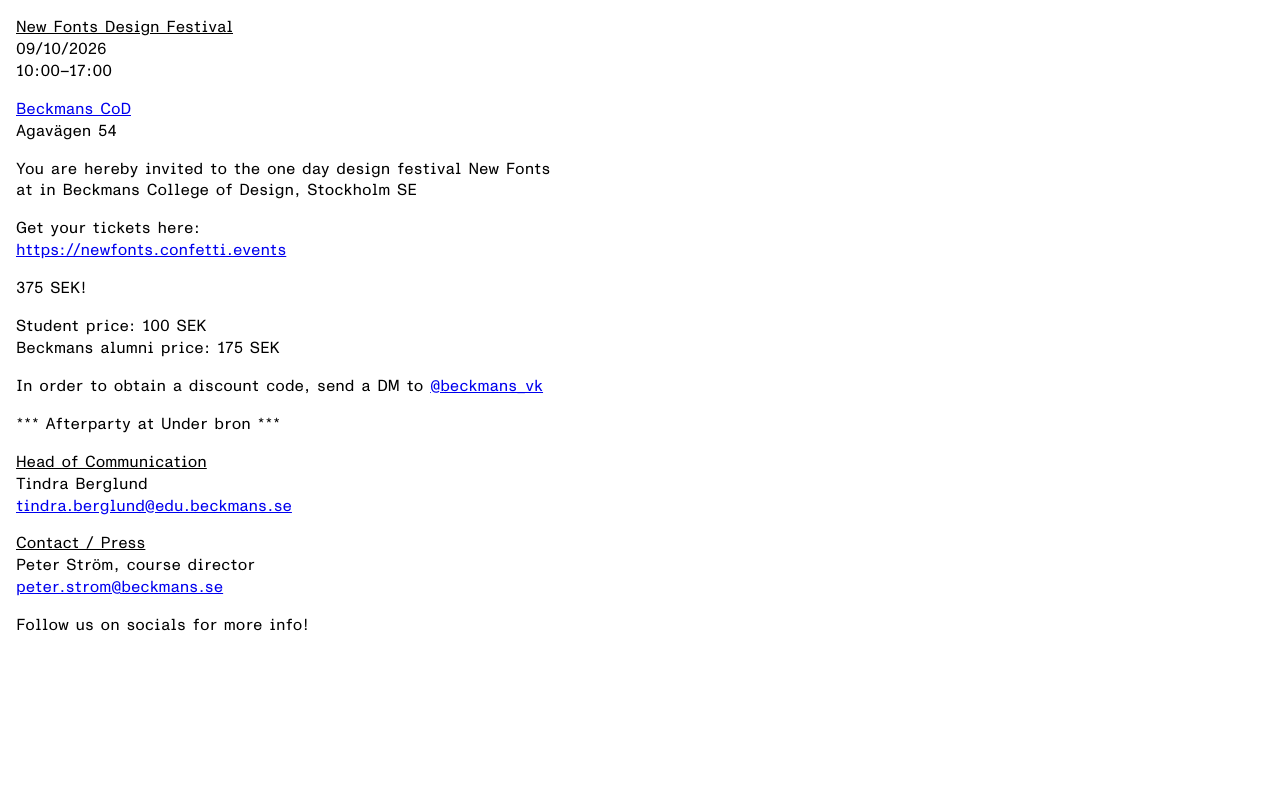
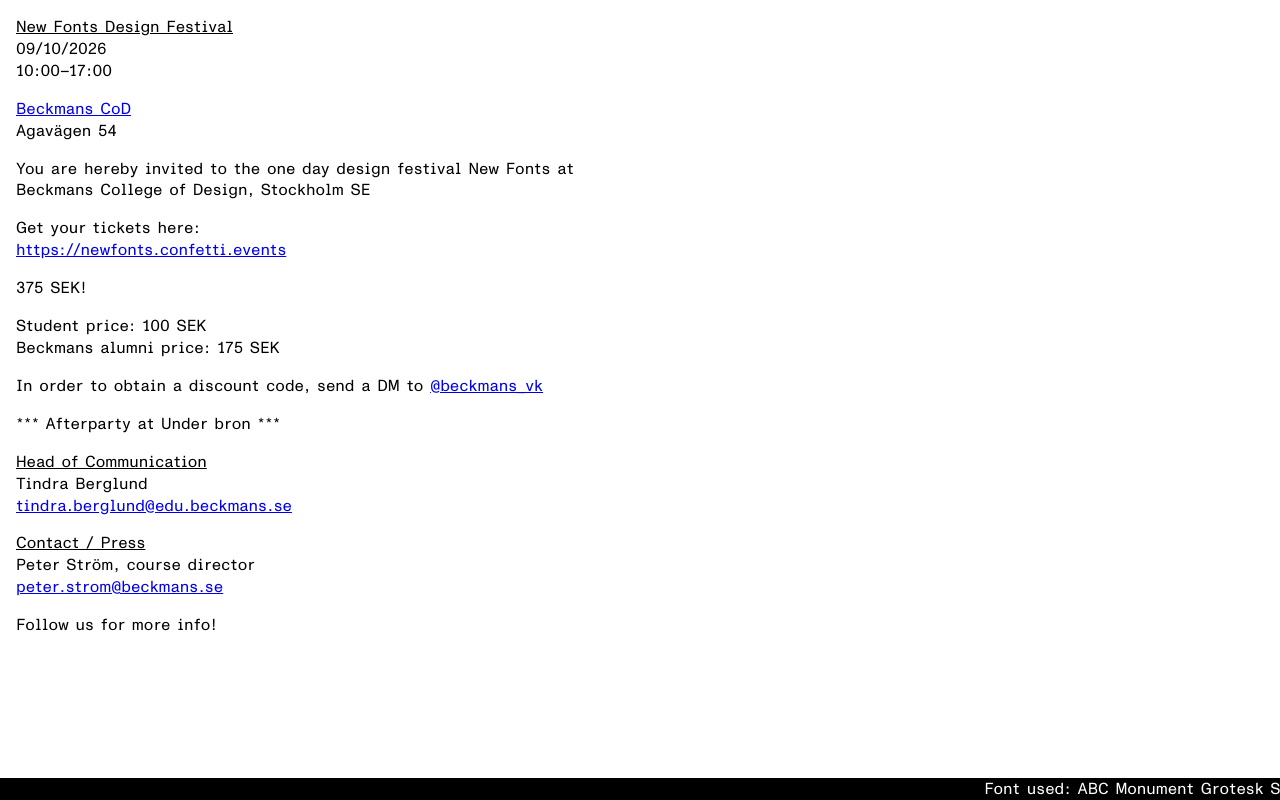
Before and after one commit to sh1r1ge/New-fonts, a plain HTML site: page index.html in a window 1280 px wide. Drawn offline with Linux system fonts and the light colour scheme; files whose address does not match are found by name.

Commit message:
Refactor index.html for clarity and structure
Removed duplicate head tag, cleaned up HTML structure, and updated invitation text.

```diff
--- a/index.html
+++ b/index.html
@@ -1,26 +1,28 @@
 <!DOCTYPE html>
 <html lang="en">
 <head>
-    <head>
   <meta charset="UTF-8">
   <title>New Fonts Design Festival</title>
   <link rel="stylesheet" href="style.css">
 </head>
-<meta charset="UTF-8">
-<title></title>
-</head>
+
+<div class="banner">
+  <div class="banner-track">
+    <span class="banner-text">Font used: ABC Monument Grotesk Semi Mono by Dinamo &nbsp;&nbsp;&nbsp;&nbsp;</span>
+    <span class="banner-text">Font used: ABC Monument Grotesk Semi Mono by Dinamo &nbsp;&nbsp;&nbsp;&nbsp;</span>
+  </div>
+</div>
+
 <body>
+
 <p><u>New Fonts Design Festival</u><br>
 09/10/2026<br>
 10:00–17:00</p>
 
-<p></p><a href="https://www.instagram.com/beckmanscollegeofdesign/" style="text-decoration: underline;">Beckmans CoD</a><br>
+<p><a href="https://www.instagram.com/beckmanscollegeofdesign/" style="text-decoration: underline;">Beckmans CoD</a><br>
 Agavägen 54</p>
 
-
-<p>You are hereby invited to the one day design festival New Fonts
-<br>at
- in Beckmans College of Design, Stockholm SE</p>
+<p>You are hereby invited to the one day design festival New Fonts at <br>Beckmans College of Design, Stockholm SE</p>
 
 <p>Get your tickets here:<br>
 <a href="https://newfonts.confetti.events">https://newfonts.confetti.events</a></p>
@@ -36,17 +38,15 @@
 
 <p><u>Head of Communication</u><br>
 Tindra Berglund<br>
-<a href="mailto:tindra.berglund@edu.beckmans.se" style="text-decoration: underline;">
-  tindra.berglund@edu.beckmans.se
-</a>
+<a href="mailto:tindra.berglund@edu.beckmans.se" style="text-decoration: underline;">tindra.berglund@edu.beckmans.se</a></p>
 
 <p><u>Contact / Press</u><br>
 Peter Ström, course director<br>
-<a href="mailto:peter.strom@beckmans.se" style="text-decoration: underline;">
-  peter.strom@beckmans.se
-</a>
+<a href="mailto:peter.strom@beckmans.se" style="text-decoration: underline;">peter.strom@beckmans.se</a></p>
 
-<p>Follow us on socials for more info!</p>
+<p>Follow us for more info!</p>
+
+
 
 </body>
 </html>
```
